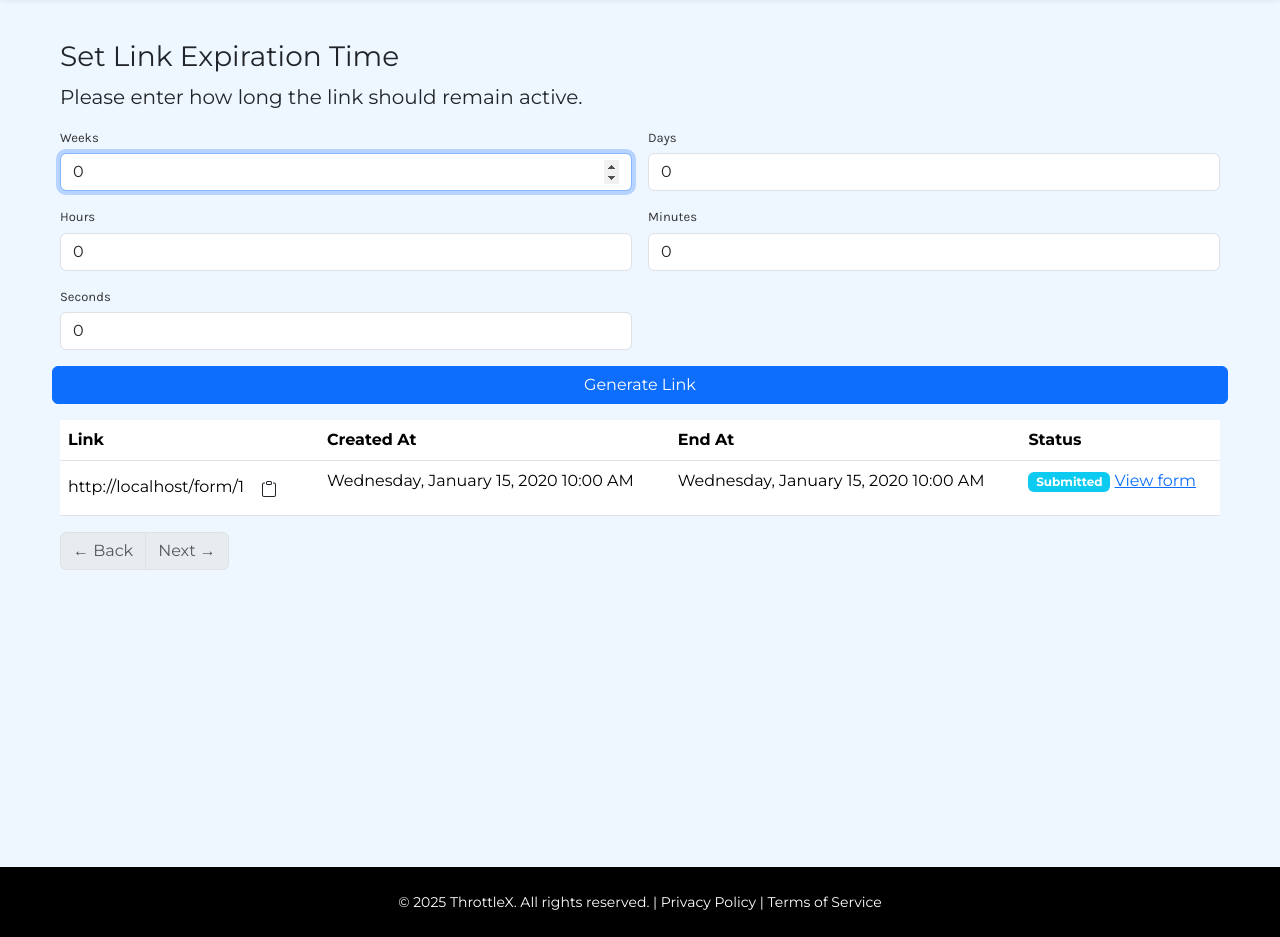
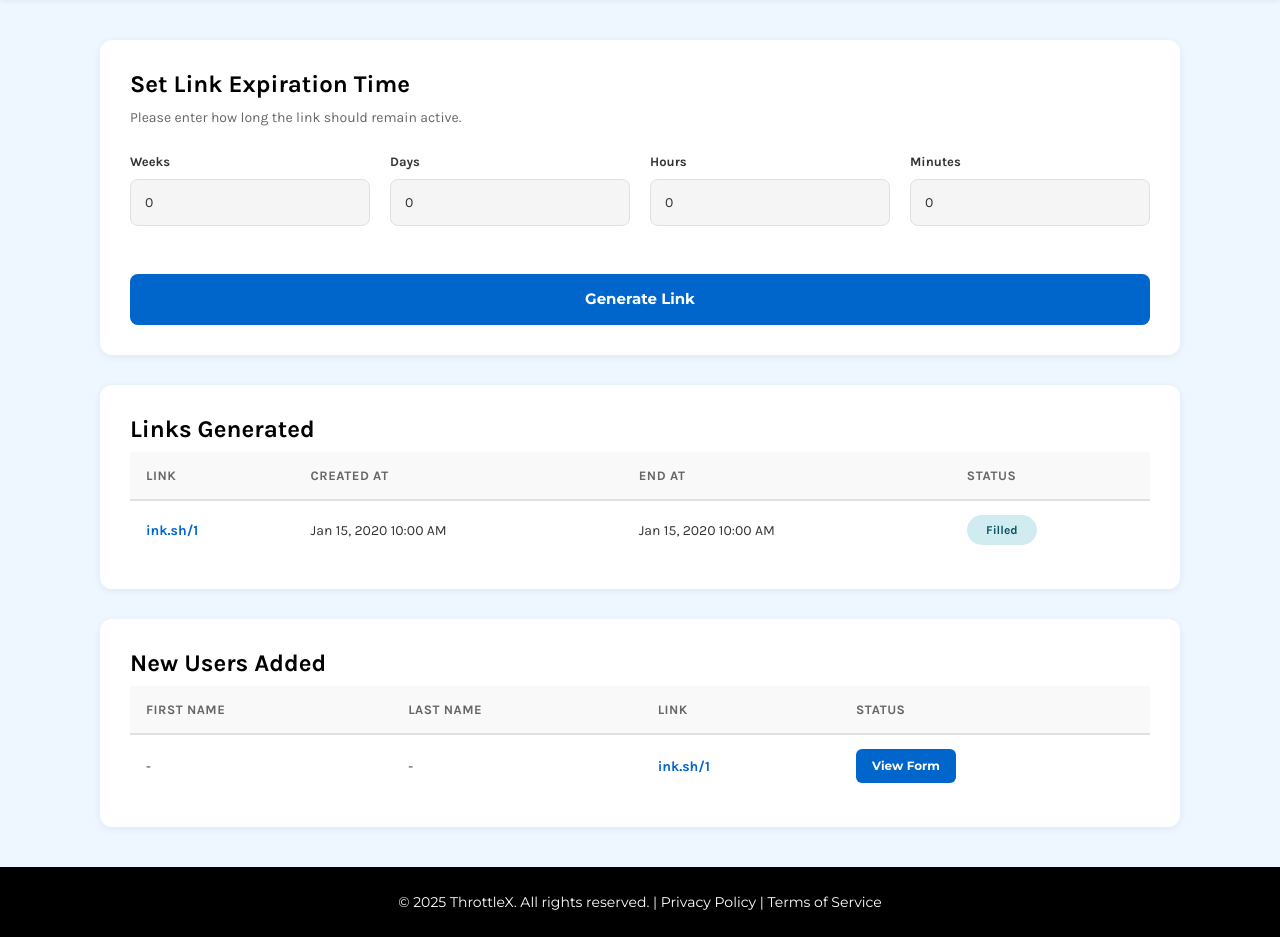
Before and after one commit to Codereverse12/webform, a Flask app: page / in a window 1280 px wide. Shown: the part 60-997 px from the top of the page. Run offline with Flask 3, Linux system fonts and the light colour scheme; a user stored in the database is signed in; tables that the repository leaves empty hold one stand-in row (values such as "Sample post"); some libraries are stand-ins or nearby versions.

Commit message:
feat: redesign dashboard with new layout and styling
- Create dashboard.css with comprehensive styling
- Implement three-section dashboard layout:
  * Set Link Expiration Time form section
  * Links Generated table with status badges
  * New Users Added table with View Form buttons
- Add form field styling with proper spacing
- Implement status badges (Active, Filled, Expired)
- Add table styling with hover effects
- Create pagination controls
- Add responsive design for mobile devices
- Update index.html with new dashboard template
- Add copy-to-clipboard functionality for links
- Include dashboard.css in base.html

```diff
--- /dev/null
+++ b/app/static/css/dashboard.css
@@ -0,0 +1,329 @@
+/* ============================================
+   ThrottleX - Dashboard Styles
+   ============================================ */
+
+/* Dashboard Container */
+.dashboard-container {
+    width: 100%;
+    max-width: 1440px;
+    margin: 0 auto;
+    padding: 0 40px;
+}
+
+/* Section */
+.dashboard-section {
+    background-color: #FFFFFF;
+    border-radius: 12px;
+    padding: 30px;
+    margin-bottom: 30px;
+    box-shadow: 0 2px 8px rgba(0, 0, 0, 0.06);
+}
+
+.dashboard-section:last-child {
+    margin-bottom: 0;
+}
+
+/* Section Title */
+.section-title {
+    font-family: 'Karla', sans-serif;
+    font-weight: 700;
+    font-size: 24px;
+    color: #000000;
+    margin: 0 0 8px 0;
+}
+
+.section-subtitle {
+    font-family: 'Karla', sans-serif;
+    font-weight: 400;
+    font-size: 14px;
+    color: #666666;
+    margin: 0 0 24px 0;
+}
+
+/* ============================================
+   FORM SECTION STYLES
+   ============================================ */
+
+.form-section {
+    display: grid;
+    grid-template-columns: repeat(4, 1fr);
+    gap: 20px;
+    margin-bottom: 24px;
+}
+
+.form-field {
+    display: flex;
+    flex-direction: column;
+}
+
+.form-field-label {
+    font-family: 'Karla', sans-serif;
+    font-weight: 600;
+    font-size: 13px;
+    color: #333333;
+    margin-bottom: 8px;
+}
+
+.form-field-input {
+    padding: 12px 14px;
+    background-color: #F5F5F5;
+    border: 1px solid #E0E0E0;
+    border-radius: 8px;
+    font-family: 'Karla', sans-serif;
+    font-size: 14px;
+    color: #333333;
+    transition: all 0.3s ease;
+}
+
+.form-field-input:focus {
+    outline: none;
+    background-color: #FFFFFF;
+    border-color: #0066CC;
+    box-shadow: 0 0 0 3px rgba(0, 102, 204, 0.1);
+}
+
+.form-field-input::placeholder {
+    color: #999999;
+}
+
+/* Generate Link Button */
+.btn-generate-link {
+    width: 100%;
+    padding: 14px 20px;
+    background-color: #0066CC;
+    color: #FFFFFF;
+    border: none;
+    border-radius: 8px;
+    font-family: 'Montserrat', sans-serif;
+    font-weight: 700;
+    font-size: 15px;
+    cursor: pointer;
+    transition: all 0.3s ease;
+    margin-top: 24px;
+}
+
+.btn-generate-link:hover {
+    background-color: #0052A3;
+    transform: translateY(-2px);
+    box-shadow: 0 6px 20px rgba(0, 102, 204, 0.3);
+}
+
+.btn-generate-link:active {
+    transform: translateY(0);
+}
+
+/* ============================================
+   TABLE STYLES
+   ============================================ */
+
+.dashboard-table {
+    width: 100%;
+    border-collapse: collapse;
+    font-family: 'Karla', sans-serif;
+}
+
+.dashboard-table thead {
+    background-color: #F9F9F9;
+    border-bottom: 2px solid #E0E0E0;
+}
+
+.dashboard-table th {
+    padding: 14px 16px;
+    text-align: left;
+    font-weight: 600;
+    font-size: 13px;
+    color: #666666;
+    text-transform: uppercase;
+    letter-spacing: 0.5px;
+}
+
+.dashboard-table td {
+    padding: 14px 16px;
+    border-bottom: 1px solid #E8E8E8;
+    font-size: 14px;
+    color: #333333;
+}
+
+.dashboard-table tbody tr:hover {
+    background-color: #F9F9F9;
+}
+
+.dashboard-table tbody tr:last-child td {
+    border-bottom: none;
+}
+
+/* Table Link */
+.table-link {
+    color: #0066CC;
+    text-decoration: none;
+    font-weight: 600;
+    transition: color 0.3s ease;
+}
+
+.table-link:hover {
+    color: #0052A3;
+    text-decoration: underline;
+}
+
+/* Status Badge */
+.status-badge {
+    display: inline-block;
+    padding: 6px 12px;
+    border-radius: 20px;
+    font-size: 12px;
+    font-weight: 600;
+    text-align: center;
+    min-width: 70px;
+}
+
+.status-active {
+    background-color: #D4EDDA;
+    color: #155724;
+}
+
+.status-filled {
+    background-color: #D1ECF1;
+    color: #0C5460;
+}
+
+.status-expired {
+    background-color: #F8D7DA;
+    color: #721C24;
+}
+
+/* View Form Button */
+.btn-view-form {
+    padding: 8px 16px;
+    background-color: #0066CC;
+    color: #FFFFFF;
+    border: none;
+    border-radius: 6px;
+    font-family: 'Montserrat', sans-serif;
+    font-weight: 600;
+    font-size: 12px;
+    cursor: pointer;
+    transition: all 0.3s ease;
+    text-decoration: none;
+    display: inline-block;
+}
+
+.btn-view-form:hover {
+    background-color: #0052A3;
+    transform: translateY(-1px);
+    box-shadow: 0 4px 12px rgba(0, 102, 204, 0.2);
+}
+
+/* ============================================
+   PAGINATION STYLES
+   ============================================ */
+
+.pagination-container {
+    display: flex;
+    justify-content: center;
+    gap: 12px;
+    margin-top: 24px;
+}
+
+.pagination-btn {
+    padding: 10px 16px;
+    background-color: #F5F5F5;
+    border: 1px solid #E0E0E0;
+    border-radius: 6px;
+    font-family: 'Karla', sans-serif;
+    font-size: 13px;
+    color: #333333;
+    cursor: pointer;
+    transition: all 0.3s ease;
+    text-decoration: none;
+}
+
+.pagination-btn:hover {
+    background-color: #E8E8E8;
+    border-color: #0066CC;
+}
+
+.pagination-btn.active {
+    background-color: #0066CC;
+    color: #FFFFFF;
+    border-color: #0066CC;
+}
+
+/* ============================================
+   RESPONSIVE DESIGN
+   ============================================ */
+
+@media (max-width: 1200px) {
+    .form-section {
+        grid-template-columns: repeat(2, 1fr);
+    }
+
+    .dashboard-container {
+        padding: 0 30px;
+    }
+}
+
+@media (max-width: 768px) {
+    .form-section {
+        grid-template-columns: 1fr;
+    }
+
+    .dashboard-section {
+        padding: 20px;
+        margin-bottom: 20px;
+    }
+
+    .section-title {
+        font-size: 20px;
+    }
+
+    .dashboard-table {
+        font-size: 12px;
+    }
+
+    .dashboard-table th,
+    .dashboard-table td {
+        padding: 10px 8px;
+    }
+
+    .status-badge {
+        font-size: 11px;
+        padding: 4px 8px;
+    }
+
+    .btn-view-form {
+        font-size: 11px;
+        padding: 6px 12px;
+    }
+
+    .dashboard-container {
+        padding: 0 20px;
+    }
+}
+
+@media (max-width: 480px) {
+    .dashboard-section {
+        padding: 15px;
+        margin-bottom: 15px;
+    }
+
+    .section-title {
+        font-size: 18px;
+    }
+
+    .section-subtitle {
+        font-size: 12px;
+    }
+
+    .dashboard-table {
+        font-size: 11px;
+    }
+
+    .dashboard-table th,
+    .dashboard-table td {
+        padding: 8px 6px;
+    }
+
+    .dashboard-container {
+        padding: 0 15px;
+    }
+}
--- a/app/templates/base.html
+++ b/app/templates/base.html
@@ -15,6 +15,7 @@
     <!-- Custom CSS -->
     <link rel="stylesheet" href="{{ url_for('static', filename='css/style.css') }}">
     <link rel="stylesheet" href="{{ url_for('static', filename='css/forms.css') }}">
+    <link rel="stylesheet" href="{{ url_for('static', filename='css/dashboard.css') }}">
 </head>
 <body>
     <!-- Header -->
--- a/app/templates/index.html
+++ b/app/templates/index.html
@@ -1,35 +1,146 @@
 {% extends "base.html" %}
-{% import 'bootstrap_wtf.html' as wtf %}
 
 {% block content %}
-    <h3>Set Link Expiration Time</h3>
-    <p class="lead">Please enter how long the link should remain active.</p>
-    {{ wtf.quick_form(form, class="row g-3", include_file=True, grid=True) }}
-   <table class="table table-hover">
+<div class="dashboard-container">
+    <!-- Set Link Expiration Time Section -->
+    <div class="dashboard-section">
+        <h2 class="section-title">Set Link Expiration Time</h2>
+        <p class="section-subtitle">Please enter how long the link should remain active.</p>
+
+        <form method="POST" novalidate>
+            {{ form.hidden_tag() }}
+
+            <div class="form-section">
+                <div class="form-field">
+                    <label class="form-field-label">{{ form.weeks.label.text }}</label>
+                    {{ form.weeks(class="form-field-input", placeholder="0") }}
+                </div>
+                <div class="form-field">
+                    <label class="form-field-label">{{ form.days.label.text }}</label>
+                    {{ form.days(class="form-field-input", placeholder="0") }}
+                </div>
+                <div class="form-field">
+                    <label class="form-field-label">{{ form.hours.label.text }}</label>
+                    {{ form.hours(class="form-field-input", placeholder="0") }}
+                </div>
+                <div class="form-field">
+                    <label class="form-field-label">{{ form.minutes.label.text }}</label>
+                    {{ form.minutes(class="form-field-input", placeholder="0") }}
+                </div>
+            </div>
+
+            {{ form.submit(class="btn-generate-link") }}
+        </form>
+    </div>
+
+    <!-- Links Generated Section -->
+    <div class="dashboard-section">
+        <h2 class="section-title">Links Generated</h2>
+
+        {% if links %}
+        <table class="dashboard-table">
             <thead>
                 <tr>
-                <th scope="col">Link</th>
-                <th scope="col">Created At</th>
-                <th scope="col">End At</th>
-                <th scope="col">Status</th>
+                    <th>Link</th>
+                    <th>Created At</th>
+                    <th>End At</th>
+                    <th>Status</th>
                 </tr>
             </thead>
+            <tbody>
                 {% for link in links %}
-            {% include '_link.html' %}
+                <tr>
+                    <td>
+                        <a href="{{ url_for('main.form', link_id=link.id, _external=True) }}" class="table-link" data-url="{{ url_for('main.form', link_id=link.id, _external=True) }}" onclick="copyToClipboard(event, this)">
+                            ink.sh/{{ link.id[:6] }}
+                        </a>
+                    </td>
+                    <td>{{ moment(link.created_at).format('MMM DD, YYYY h:mm A') }}</td>
+                    <td>{{ moment(link.end_at).format('MMM DD, YYYY h:mm A') }}</td>
+                    <td>
+                        {% if link.used %}
+                            <span class="status-badge status-filled">Filled</span>
+                        {% elif link.is_active() %}
+                            <span class="status-badge status-active">Active</span>
+                        {% else %}
+                            <span class="status-badge status-expired">Expired</span>
+                        {% endif %}
+                    </td>
+                </tr>
                 {% endfor %}
+            </tbody>
         </table>
-    <nav aria-label="Link navigation">
-        <ul class="pagination">
-            <li class="page-item{% if not prev_url %} disabled{% endif %}">
-                <a class="page-link" href="{{ prev_url }}">
-                    <span aria-hidden="true">&larr;</span> Back
+
+        <!-- Pagination -->
+        {% if prev_url or next_url %}
+        <div class="pagination-container">
+            {% if prev_url %}
+                <a href="{{ prev_url }}" class="pagination-btn">← Back</a>
+            {% else %}
+                <button class="pagination-btn" disabled>← Back</button>
+            {% endif %}
+
+            {% if next_url %}
+                <a href="{{ next_url }}" class="pagination-btn">Next →</a>
+            {% else %}
+                <button class="pagination-btn" disabled>Next →</button>
+            {% endif %}
+        </div>
+        {% endif %}
+        {% else %}
+        <p style="text-align: center; color: #999; padding: 40px 0;">No links generated yet. Create one above!</p>
+        {% endif %}
+    </div>
+
+    <!-- New Users Added Section -->
+    <div class="dashboard-section">
+        <h2 class="section-title">New Users Added</h2>
+
+        {% set filled_links = links|selectattr('used')|list %}
+        {% if filled_links %}
+        <table class="dashboard-table">
+            <thead>
+                <tr>
+                    <th>First Name</th>
+                    <th>Last Name</th>
+                    <th>Link</th>
+                    <th>Status</th>
+                </tr>
+            </thead>
+            <tbody>
+                {% for link in filled_links %}
+                <tr>
+                    <td>-</td>
+                    <td>-</td>
+                    <td>
+                        <a href="{{ url_for('main.form', link_id=link.id, _external=True) }}" class="table-link">
+                            ink.sh/{{ link.id[:6] }}
                         </a>
-            </li>
-            <li class="page-item{% if not next_url %} disabled{% endif %}">
-                <a class="page-link" href="{{ next_url }}">
-                    Next <span aria-hidden="true">&rarr;</span>
-                </a>
-            </li>
-        </ul>
-    </nav>
+                    </td>
+                    <td>
+                        <a href="{{ url_for('main.view_form', form_id=link.id) }}" class="btn-view-form">View Form</a>
+                    </td>
+                </tr>
+                {% endfor %}
+            </tbody>
+        </table>
+        {% else %}
+        <p style="text-align: center; color: #999; padding: 40px 0;">No users added yet.</p>
+        {% endif %}
+    </div>
+</div>
+
+<script>
+    function copyToClipboard(event, element) {
+        event.preventDefault();
+        const url = element.getAttribute('data-url');
+        navigator.clipboard.writeText(url).then(function() {
+            const originalText = element.textContent;
+            element.textContent = 'Copied!';
+            setTimeout(function() {
+                element.textContent = originalText;
+            }, 1500);
+        });
+    }
+</script>
 {% endblock %}
```
Lines whose indentation alone changed are shown as unchanged.
